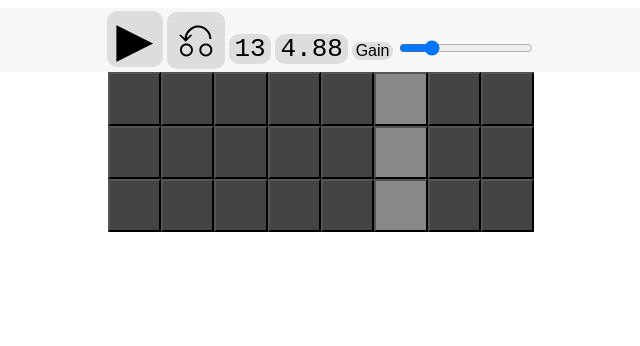
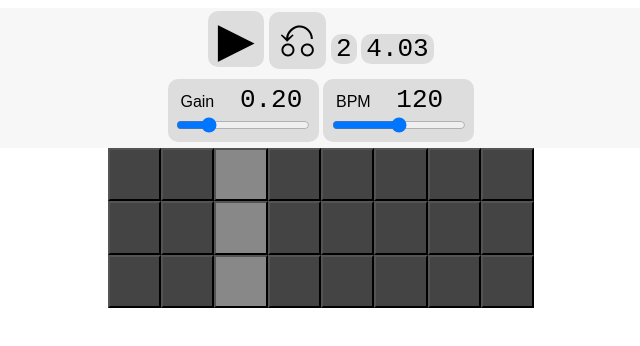
Before and after one commit to enthal/webaudio, a plain HTML site: page 002_StepSequencer.html in a window 1280 px wide. Shown: the whole page, without its empty margins (319-959 px from the left). Drawn offline with Linux system fonts and the light colour scheme.

Commit message:
WIP WIP WIP mutable tempo

```diff
--- a/002_StepSequencer.html
+++ b/002_StepSequencer.html
@@ -13,18 +13,27 @@
       padding: 0.2em;
       background-color: #f7f7f7;
     }
-    #top-controls > * {
-      display: inline-block;
+    #top-controls *:not(.row) {
       background-color: #DDD;
       padding: 0 0.2em;
       border-radius: 10px;
     }
-    #top-controls > .button {
+    #top-controls .button {
       font-size: 300%;
     }
-    #top-controls > .value {
+    #top-controls .value {
       font-size: 200%;
       font-family: monospace;
+    }
+    #top-controls .control {
+      padding: 0.4em;
+    }
+    #top-controls .control > * {
+      display: block;
+      text-align: left;
+    }
+    #top-controls .control label {
+      padding-right: 1em
     }
 
     #play-stop-button:before { content: "▶︎"; }
@@ -45,19 +54,44 @@
     #beat-grid button.current.on {
       background-color: #FF3;
     }
+
+    .row > * {
+      display: inline-block;
+      margin-bottom: 0.2em;
+    }
   </style>
 </head>
 
 <body id=app-root>
 
   <div id=top-controls>
-    <div id=play-stop-button class=button></div>
-    <div id=restart-button   class=button></div>
-    <div id=beat-value class=value></div>
-    <div id=time-value class=value></div>
 
-    <label for="gain-input">Gain</label>
-    <input name="gain-input" id="gain-input" type="range" min="0" max="1" value=0.2 step="0.05" />
+    <div class=row>
+      <div id=play-stop-button class=button></div>
+      <div id=restart-button   class=button></div>
+      <div id=beat-value class=value></div>
+      <div id=time-value class=value></div>
+    </div>
+
+    <div class=row>
+
+      <div id="gain-control" class=control>
+        <div>
+          <label for="gain-input">Gain</label>
+          <span class=value>123</span>
+        </div>
+        <input name="gain-input" type="range" min="0" max="1" value=0.2 step="0.05" />
+      </div>
+
+      <div id="bpm-control" class=control>
+        <div>
+          <label for="bpm-input">BPM</label>
+          <span class=value>123</span>
+        </div>
+        <input name="bpm-input" type="range" min="1" max="240" value="120" step="1" />
+      </div>
+
+    </div>
   </div>
 
   <div id=beat-grid></div>
@@ -135,55 +169,68 @@
   let playing = false
   let bps = 160/60;
   const lookaheadDuration = 1
-  let startTime = audioCtx.currentTime
   const beatValueDomNode = document.querySelector('#beat-value');
   const timeValueDomNode = document.querySelector('#time-value');
 
   // C.f., https://www.html5rocks.com/en/tutorials/audio/scheduling/
-  let lookaheadBeatI = 0;  // lookahead beat
-  let lastCurrentBeatI = -1;
+  /*let*/ startTime = audioCtx.currentTime
+  /*let*/ lookaheadBeatI = 0;
+  /*let*/ lastScheduledBeatI = -1;
+  /*let*/ lastScheduledTime = null;
+  /*let*/ lastBeatI = -1;
+  /*let*/ beatReal = 0;
+  /*let*/ lastScheduleCallTime = audioCtx.currentTime;
   const incrementLookaheadSchedule = () => {
     const playTime = audioCtx.currentTime - startTime;
-    const currentBeatI = Math.floor(playTime * bps);
-    if (lastCurrentBeatI !== currentBeatI) {
-      if (!(currentBeatI%8))  console.log("-- incrementLookaheadSchedule LOOP");
-      lastCurrentBeatI = currentBeatI;
-      // timeValueDomNode.innerText = playTime;
-      beatValueDomNode.innerText = currentBeatI;
-      timeValueDomNode.innerText = (currentBeatI / bps).toFixed(2);
+    const beatI = Math.floor(beatReal);
+
+    if (lastBeatI !== beatI) {
+      if (!(beatI%8))  console.log("-- beatI LOOP");
+      lastBeatI = beatI;
+      beatValueDomNode.innerText = beatI;
+      timeValueDomNode.innerText = playTime.toFixed(2);
 
       // TODO: instead push beat events to consumers for update
       document.querySelectorAll('#beat-grid button.current')
         .forEach(x=>x.classList.remove('current'));
-      document.querySelectorAll(`#beat-grid button:nth-child(${ 1 + currentBeatI % stepCount })`)
+      document.querySelectorAll(`#beat-grid button:nth-child(${ 1 + beatI % stepCount })`)
         .forEach(x=>x.classList.add('current'));
 
-      // console.log("currentBeatI",currentBeatI);
+      console.log("beatI", beatI, playTime.toFixed(2));
     }
 
-    for (
-        let beatTime;
-        (beatTime = 1/bps * lookaheadBeatI)  <  playTime + lookaheadDuration;
-        lookaheadBeatI++
-    ) {
-      const scheduleTime = startTime + beatTime;
-      if (scheduleTime < audioCtx.currentTime)  continue;  // skip this beat if already begun
-      const stepI = lookaheadBeatI % stepCount;
+    // for (let scheduleBeatI = lastScheduledBeatI; ++scheduleBeatI <  ;  lookaheadBeatI++) {
+    let scheduleBeatI = lastScheduledBeatI;
+    for (;;) {
+      const beatPart = beatReal - beatI
+      const scheduleTime = (lastScheduledTime == null)
+        ? playTime          + (beatPart && 1 - beatPart) / bps
+        : lastScheduledTime +                          1 / bps;
+      if (scheduleTime > playTime + lookaheadDuration)  break;
+      lastScheduledTime = scheduleTime;
+      lastScheduledBeatI = ++scheduleBeatI;
+
+      // SCHEDULE A BEAT!
+      const stepI = scheduleBeatI % stepCount;
       let scheduledCount = 0;
       drumNotes.forEach( (drumNote, drumI) => {
         if (grid[drumI][stepI]) {
-          scheduleOscillator(drumNote, scheduleTime);
+          scheduleOscillator(drumNote, audioCtx.currentTime + scheduleTime);
           scheduledCount++;
         }
       });
       if (scheduledCount) {
         console.log("scheduled", scheduledCount, stepI, lookaheadBeatI%4,
-          lookaheadBeatI, beatTime.toFixed(4), (playTime + lookaheadDuration).toFixed(4))
+          lookaheadBeatI, beatReal.toFixed(4), (playTime + lookaheadDuration).toFixed(4))
       }
-      // console.log("schedule beat", stepI, lookaheadBeatI%4, lookaheadBeatI, beatTime, playTime, audioCtx.currentTime)
+      // console.log("schedule beat", stepI, lookaheadBeatI%4, lookaheadBeatI, beatReal, playTime, audioCtx.currentTime)
     }
 
     playing ? audioCtx.resume() : audioCtx.suspend();   // TODO: seems OK to call this every time, but...
+
+    beatReal += (audioCtx.currentTime - lastScheduleCallTime) / bps;
+    // console.log("beatReal",beatReal);
+    lastScheduleCallTime = audioCtx.currentTime;
   }
 
   resetLookaheadSchedule = () => {
@@ -198,7 +245,9 @@
       console.log(x.$startTime, stopped?"stop":"spare", +(x.$startTime - audioCtx.currentTime).toFixed(4), x);
     } );
 
-    lookaheadBeatI = lastCurrentBeatI;  // next incrementLookaheadSchedule will rebuild
+    lookaheadBeatI = lastBeatI;  // next incrementLookaheadSchedule will rebuild
+    lastScheduledTime = null;
+    lastScheduledBeatI = Math.floor(beatReal);
   }
 
   const scheduleForever = () => {
@@ -221,18 +270,35 @@
     } );
     startTime = audioCtx.currentTime;
     lookaheadBeatI = 0;
-    lastCurrentBeatI = -1;
+    lastScheduledBeatI = -1;
+    lastScheduledTime = null;
+    lastBeatI = -1;
+    beatReal = 0;
     audioCtx.suspend();  // but still perhaps playing==true: if so, will resume in incrementLookaheadSchedule; ensures we schedule first beat!
   })
 
-  const gainInput = document.querySelector('#gain-input');
+  const gainControl = document.querySelector('#gain-control');
+  const gainInput = gainControl.querySelector('input');
+  const gainValue = gainControl.querySelector('.value');
   const adjustGain = () => {
     console.log("gain", +gainInput.value);
     master.gain.linearRampToValueAtTime(+gainInput.value, audioCtx.currentTime + 0.01);
+    gainValue.innerText = (+gainInput.value).toFixed(2);
   }
   adjustGain();
   gainInput.addEventListener('input', adjustGain);
 
+  const bpmControl = document.querySelector('#bpm-control');
+  const bpmInput = bpmControl.querySelector('input');
+  const bpmValue = bpmControl.querySelector('.value');
+  const adjustBps = () => {
+    console.log("bpm", +bpmInput.value);
+    bps = +bpmInput.value / 60;
+    bpmValue.innerText = +bpmInput.value;
+    resetLookaheadSchedule();
+  }
+  adjustBps();
+  bpmInput.addEventListener('input', adjustBps);
 
   RUN();
 
```
